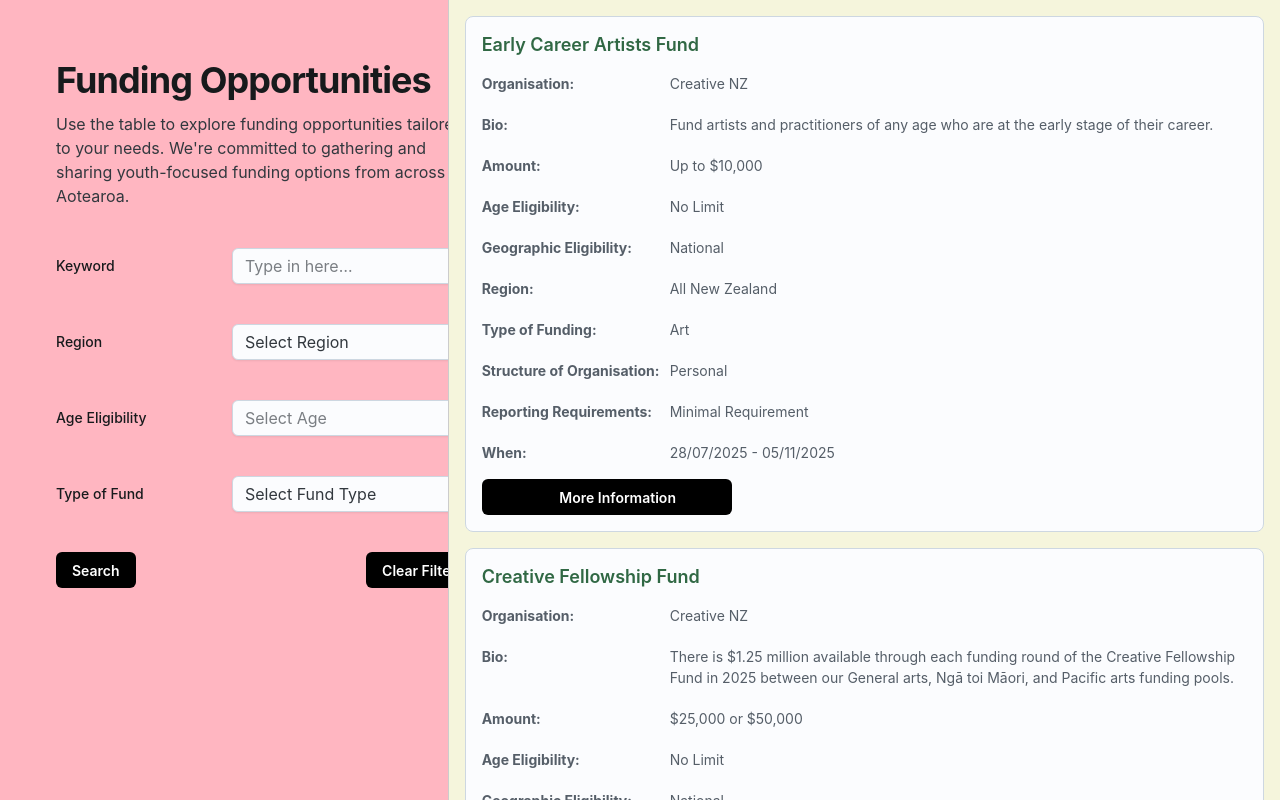
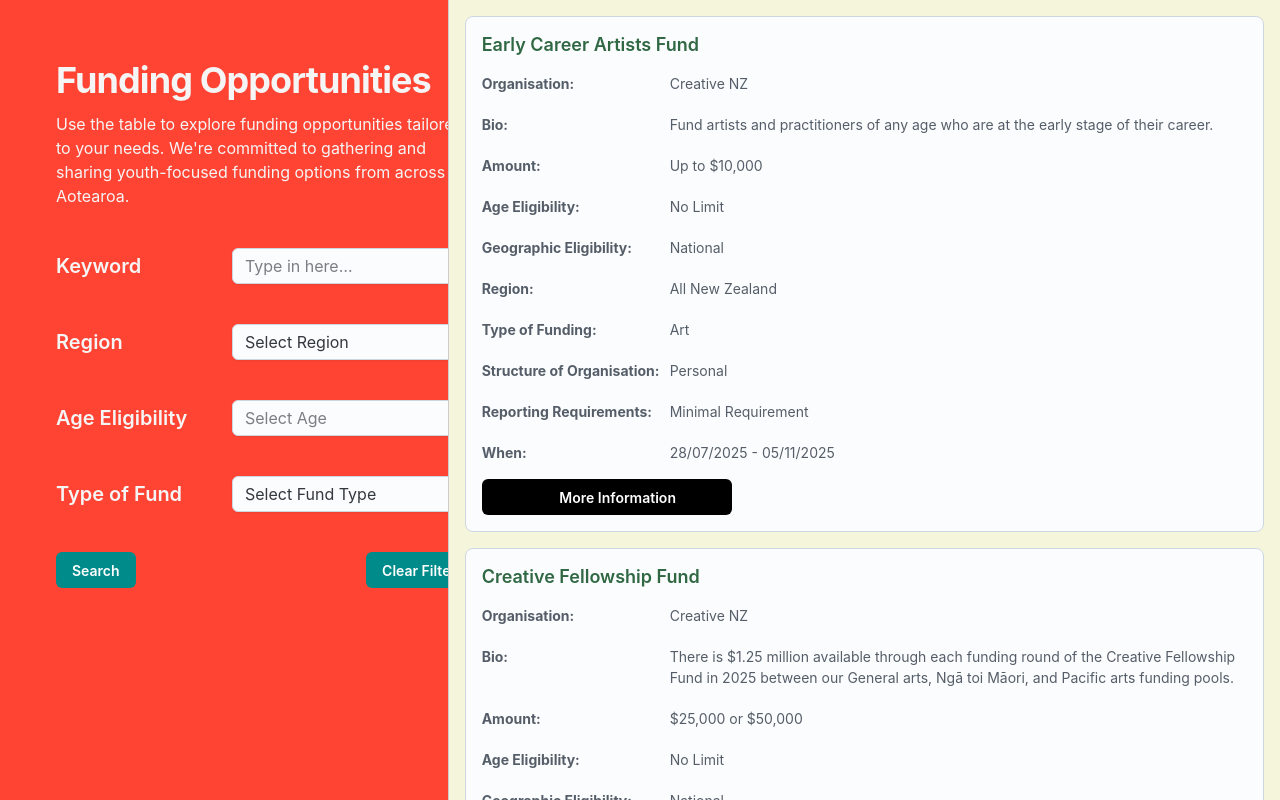
Before and after one commit to WindZZzzZZzz/genz-frontend, a React (Vite) app: page / in a window 1280 px wide. Built offline with nearby package versions, Linux system fonts and the light colour scheme; some icons are missing.

Commit message:
adjust color

```diff
--- a/src/App.jsx
+++ b/src/App.jsx
@@ -38,7 +38,7 @@ function App() {
           borderRight: { md: '1px solid #ccc' },
           overflowY: 'hidden',
           overflowX: 'hidden',
-          backgroundColor: '#ffb6c1'
+          backgroundColor: '#FF4433',
         }}
       >
         <FundInfoForm filterOption={filters} originData={csvData} filteredDataSetter={setFilteredData} />
--- a/src/components/FundInfoForm.jsx
+++ b/src/components/FundInfoForm.jsx
@@ -48,17 +48,17 @@ export default function SelectFormSubmission({ filterOption, originData, filtere
         }}
       >
 				<Box sx={{ display: 'flex', flexDirection: 'column', gap: 1 }}>
-					<Typography level="h1">Funding Opportunities</Typography>
-					<Typography level="body-md">
+					<Typography level="h1" sx={{color:"whitesmoke"}}>Funding Opportunities</Typography>
+					<Typography level="body-md" sx={{color:"whitesmoke"}}>
 						Use the table to explore funding opportunities tailored to your needs. We're committed to gathering and sharing youth-focused funding options from across Aotearoa.
 					</Typography>
 				</Box>
         <Stack
           direction={{ xs: 'column', sm: 'row' }}
           spacing={2}
-          sx={{ alignItems: 'center', justifyContent: 'space-between' }}
+          sx={{ alignItems: 'center', justifyContent: 'space-between', color:"whitesmoke"}}
         >
-          <FormLabel htmlFor="keyword">Keyword</FormLabel>
+          <FormLabel htmlFor="keyword" sx={{color:"whitesmoke", fontSize: (theme) => theme.typography.h4.fontSize, fontWeight: (theme) => theme.typography.h4.fontWeight}}>Keyword</FormLabel>
           <Input
             id="keyword"
             placeholder="Type in here…"
@@ -97,12 +97,12 @@ export default function SelectFormSubmission({ filterOption, originData, filtere
         />
 
         <Stack direction='row' display='flex' justifyContent='space-between' alignItems='center' gap={2}>
-          <Button type="submit" sx={{ maxWidth: 100, backgroundColor: 'black',
+          <Button type="submit" sx={{ maxWidth: 100, backgroundColor: "darkcyan",
             color: 'white',
             '&:hover': {
               backgroundColor: '#333',
             },}}>Search</Button>
-          <Button type="button" sx={{ maxWidth: 200, backgroundColor: 'black',
+          <Button type="button" sx={{ maxWidth: 200, backgroundColor: "darkcyan",
             color: 'white',
             '&:hover': {
               backgroundColor: '#333',
--- a/src/components/FundSelect.jsx
+++ b/src/components/FundSelect.jsx
@@ -30,7 +30,7 @@ const FundSelect = ({ name, label, placeholder, options, multiple, value, onChan
       direction={{ xs: 'column', sm: 'row' }}
       spacing={2}
     >
-      <FormLabel htmlFor={name}>{label}</FormLabel>
+      <FormLabel htmlFor={name} sx={{color:"whitesmoke", fontSize: (theme) => theme.typography.h4.fontSize, fontWeight: (theme) => theme.typography.h4.fontWeight}}>{label}</FormLabel>
       <Select
         multiple={multiple}
         placeholder={placeholder}
```
